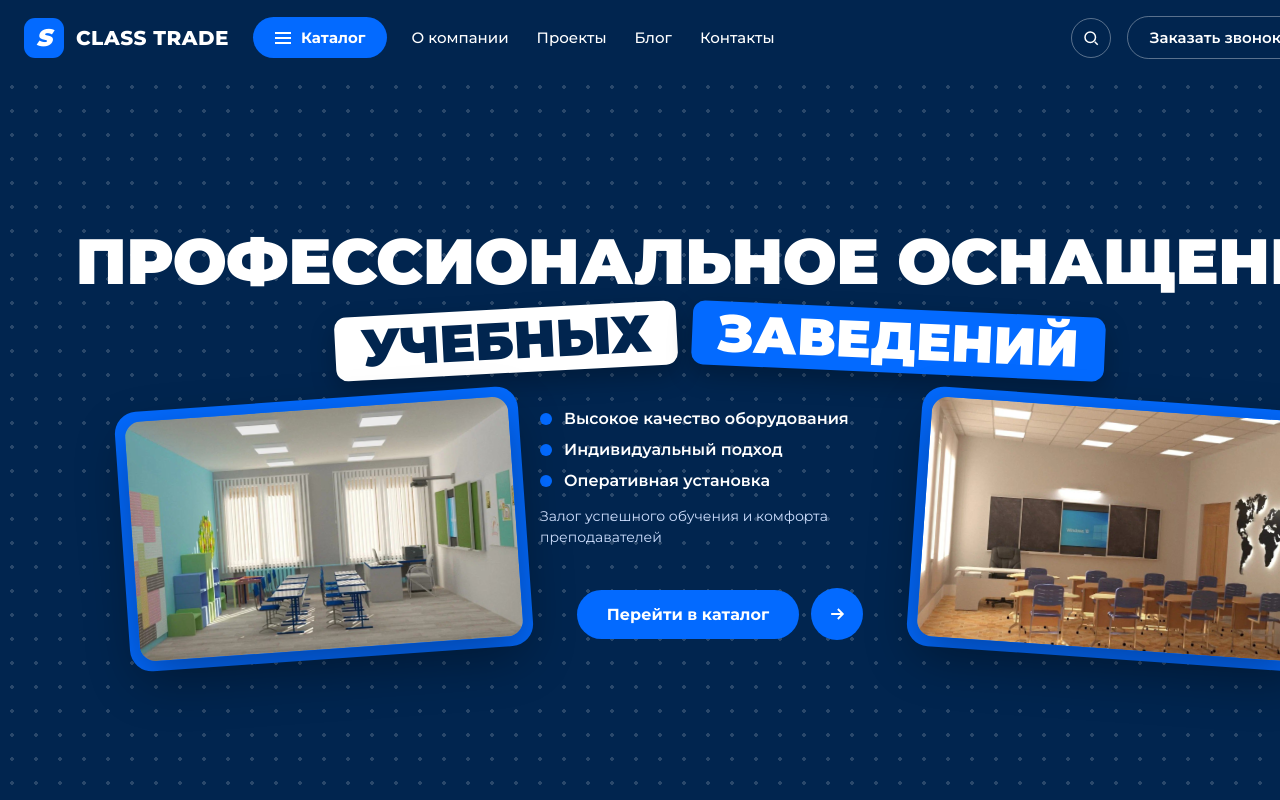
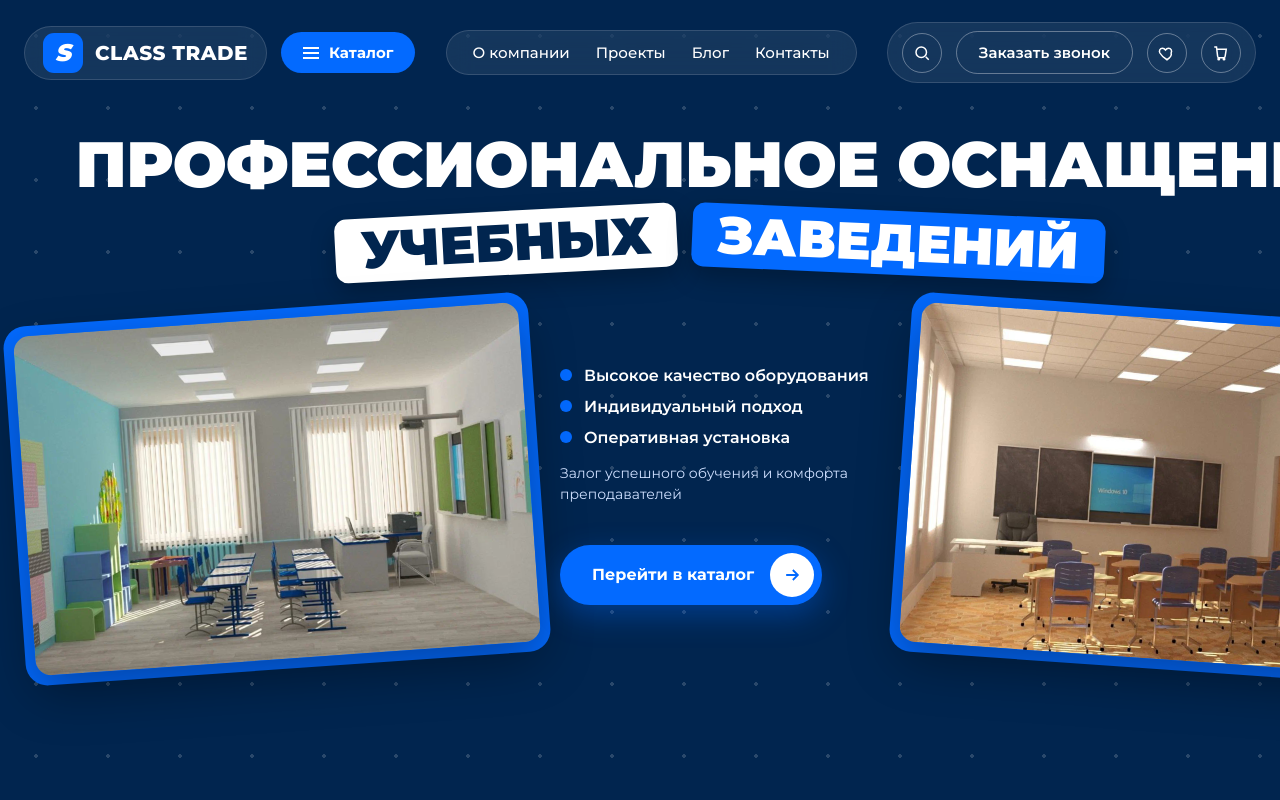
Before and after one commit to dkaratsapov-web/classtrade, a React (Vite) app: page / in a window 1280 px wide. Shown: the top 800 px of the page. Built offline with nearby package versions, Linux system fonts and the light colour scheme.

Commit message:
Главная: прерывистая шапка на frosted-blur, точки реже ×3, hero (заголовок выше, крупнее фото, анимированная кнопка), инверсия карточки преимуществ при наведении на тумблер

```diff
--- a/src/components/Header.jsx
+++ b/src/components/Header.jsx
@@ -4,12 +4,15 @@ import { SearchIcon, HeartIcon, CartIcon } from './icons/index.jsx'
 export default function Header() {
   return (
     <header className="header">
-      <div className="header__inner">
+      <div className="header__bar">
+        {/* Левый блок: логотип + кнопка каталога */}
+        <div className="header__left">
+          <div className="header__seg header__seg--logo">
             <div className="logo">
               <LogoMark />
               <span className="logo__text">CLASS TRADE</span>
             </div>
-
+          </div>
           <button className="catalog-btn">
             <span className="burger">
               <span></span>
@@ -18,15 +21,18 @@ export default function Header() {
             </span>
             Каталог
           </button>
+        </div>
 
-        <nav className="nav">
+        {/* Центральный блок: ссылки */}
+        <nav className="header__seg nav">
           <a href="#">О компании</a>
           <a href="#">Проекты</a>
           <a href="#">Блог</a>
           <a href="#">Контакты</a>
         </nav>
 
-        <div className="header__actions">
+        {/* Правый блок: поиск, заказать звонок, избранное, корзина */}
+        <div className="header__seg header__actions">
           <button className="icon-btn" aria-label="Поиск">
             <SearchIcon />
           </button>
--- a/src/components/Hero.jsx
+++ b/src/components/Hero.jsx
@@ -1,4 +1,4 @@
-import { Cta } from './common.jsx'
+import { ArrowIcon } from './icons/index.jsx'
 
 export default function Hero() {
   return (
@@ -35,7 +35,12 @@ export default function Hero() {
             Залог успешного обучения и комфорта преподавателей
           </p>
           <div className="hero__cta">
-            <Cta label="Перейти в каталог" />
+            <button className="btn-hero">
+              <span className="btn-hero__label">Перейти в каталог</span>
+              <span className="btn-hero__icon">
+                <ArrowIcon size={20} stroke="#036aff" />
+              </span>
+            </button>
           </div>
         </div>
 
--- a/src/index.css
+++ b/src/index.css
@@ -48,15 +48,15 @@ body {
   width: 100%;
 }
 
-/* Точечная текстура (dot-grid) на светлых секциях — плотная сетка как в исходном макете */
+/* Точечная текстура (dot-grid) на светлых секциях */
 .dots {
   background-image: radial-gradient(#b8d2ef 2px, transparent 2px);
-  background-size: 24px 24px;
+  background-size: 72px 72px;
 }
 /* Точки на тёмных секциях */
 .dots-dark {
   background-image: radial-gradient(rgba(255, 255, 255, 0.16) 2px, transparent 2px);
-  background-size: 24px 24px;
+  background-size: 72px 72px;
 }
 
 /* Контейнеры */
@@ -185,18 +185,48 @@ body {
   transform: scale(0.97);
 }
 
-/* ===================== HEADER ===================== */
+/* ===================== HEADER (прерывистая, на frosted-blur) ===================== */
 .header {
-  background: var(--navy);
+  position: absolute;
+  top: 0;
+  left: 0;
+  right: 0;
+  z-index: 30;
   width: 100%;
+  background: transparent;
 }
-.header__inner {
+.header__bar {
   max-width: var(--w-band);
   margin: 0 auto;
-  padding: 16px 24px;
+  padding: 22px 24px;
+  display: grid;
+  grid-template-columns: auto 1fr auto;
+  align-items: center;
+  gap: 18px;
+}
+.header__left {
   display: flex;
   align-items: center;
-  gap: 24px;
+  gap: 14px;
+}
+/* Отдельный блок-сегмент шапки на заблюренной полупрозрачной подложке */
+.header__seg {
+  background: rgba(255, 255, 255, 0.08);
+  border: 1px solid rgba(255, 255, 255, 0.14);
+  border-radius: var(--r-pill);
+  padding: 8px 18px;
+  display: flex;
+  align-items: center;
+  backdrop-filter: blur(12px);
+  -webkit-backdrop-filter: blur(12px);
+}
+.header__seg--logo {
+  padding: 6px 18px;
+}
+.nav.header__seg {
+  justify-self: center;
+  gap: 26px;
+  padding: 12px 26px;
 }
 .catalog-btn {
   display: flex;
@@ -244,11 +274,10 @@ body {
 .footer__legal a:hover {
   text-decoration: underline;
 }
-.header__actions {
-  margin-left: auto;
-  display: flex;
-  align-items: center;
-  gap: 16px;
+.header__actions.header__seg {
+  justify-self: end;
+  gap: 14px;
+  padding: 8px 14px;
 }
 .icon-btn {
   width: 40px;
@@ -282,12 +311,12 @@ body {
 .hero {
   position: relative;
   background-color: var(--navy);
-  /* первый экран на высоту вьюпорта (минус шапка ~72px), контент по центру */
-  min-height: calc(100vh - 72px);
+  /* первый экран на высоту вьюпорта; контент сверху под шапкой — заголовок выше */
+  min-height: 100vh;
   display: flex;
   flex-direction: column;
-  justify-content: center;
-  padding: 56px 0;
+  justify-content: flex-start;
+  padding: 132px 0 64px;
   overflow: hidden;
 }
 .hero__head {
@@ -332,12 +361,12 @@ body {
 }
 .hero__grid {
   max-width: var(--w-band);
-  margin: 36px auto 0;
+  margin: 44px auto 0;
   padding: 0 24px;
   display: grid;
-  grid-template-columns: 1fr 360px 1fr;
+  grid-template-columns: 1fr 320px 1fr;
   align-items: center;
-  gap: 24px;
+  gap: 30px;
   position: relative;
   z-index: 2;
 }
@@ -361,7 +390,7 @@ body {
   position: relative;
   display: block;
   width: 100%;
-  height: 240px;
+  height: 340px;
   object-fit: cover;
   border-radius: 16px;
   box-shadow: 0 18px 50px rgba(0, 0, 0, 0.35);
@@ -405,9 +434,72 @@ body {
 }
 .hero__cta {
   display: flex;
-  justify-content: center;
+  justify-content: flex-start;
   align-items: center;
   gap: 12px;
+}
+
+/* Анимированная дизайнерская кнопка hero */
+.btn-hero {
+  position: relative;
+  display: inline-flex;
+  align-items: center;
+  gap: 16px;
+  background: var(--blue);
+  color: #fff;
+  border: none;
+  border-radius: var(--r-pill);
+  padding: 8px 8px 8px 32px;
+  font-family: inherit;
+  font-weight: 700;
+  font-size: 16px;
+  cursor: pointer;
+  overflow: hidden;
+  box-shadow: 0 10px 30px rgba(3, 106, 255, 0.35);
+  transition: transform 0.2s ease, box-shadow 0.3s ease, background 0.3s ease;
+}
+.btn-hero:hover {
+  transform: translateY(-2px);
+  background: #1f7bff;
+  box-shadow: 0 16px 42px rgba(3, 106, 255, 0.55);
+}
+.btn-hero:active {
+  transform: translateY(0) scale(0.98);
+}
+.btn-hero__label {
+  position: relative;
+  z-index: 1;
+}
+.btn-hero__icon {
+  position: relative;
+  z-index: 1;
+  width: 44px;
+  height: 44px;
+  border-radius: 50%;
+  background: #fff;
+  display: flex;
+  align-items: center;
+  justify-content: center;
+  transition: transform 0.25s ease;
+}
+.btn-hero:hover .btn-hero__icon {
+  transform: translateX(5px);
+}
+/* блик, пробегающий по кнопке при наведении */
+.btn-hero::before {
+  content: '';
+  position: absolute;
+  top: 0;
+  left: -60%;
+  width: 45%;
+  height: 100%;
+  background: linear-gradient(120deg, transparent, rgba(255, 255, 255, 0.35), transparent);
+  transform: skewX(-20deg);
+  transition: left 0.6s ease;
+  pointer-events: none;
+}
+.btn-hero:hover::before {
+  left: 120%;
 }
 
 /* ===================== СЕКЦИИ ===================== */
@@ -489,6 +581,56 @@ body {
 }
 .adv-card--blue p {
   color: #dcebff;
+}
+
+/* Плавность для инверсии цветов */
+.adv-card,
+.adv-card h3,
+.adv-card p,
+.adv-toggle,
+.adv-toggle i {
+  transition: background 0.3s ease, color 0.3s ease, box-shadow 0.3s ease;
+}
+.adv-toggle {
+  cursor: pointer;
+}
+
+/* При наведении на тумблер карточка инвертирует цвета: белая → синяя */
+.adv-card:has(.adv-toggle:hover) {
+  background: var(--blue);
+  box-shadow: 0 14px 40px rgba(3, 106, 255, 0.25);
+}
+.adv-card:has(.adv-toggle:hover) h3 {
+  color: #fff;
+}
+.adv-card:has(.adv-toggle:hover) p {
+  color: #dcebff;
+}
+.adv-card:has(.adv-toggle:hover) .adv-toggle {
+  background: rgba(255, 255, 255, 0.35);
+  justify-content: flex-end;
+}
+.adv-card:has(.adv-toggle:hover) .adv-toggle i {
+  background: #fff;
+}
+
+/* Синяя карточка → белая */
+.adv-card--blue:has(.adv-toggle:hover) {
+  background: #fff;
+  box-shadow: var(--shadow-card);
+}
+.adv-card--blue:has(.adv-toggle:hover) h3 {
+  color: var(--navy);
+}
+.adv-card--blue:has(.adv-toggle:hover) p {
+  color: var(--muted);
+}
+.adv-card--blue:has(.adv-toggle:hover) .adv-toggle {
+  background: #dce9fb;
+  justify-content: flex-start;
+}
+.adv-card--blue:has(.adv-toggle:hover) .adv-toggle i {
+  background: var(--blue);
 }
 
 /* ===================== СИНЯЯ ПОЛОСА (advantage bar) ===================== */
```
Lines whose indentation alone changed are shown as unchanged.
